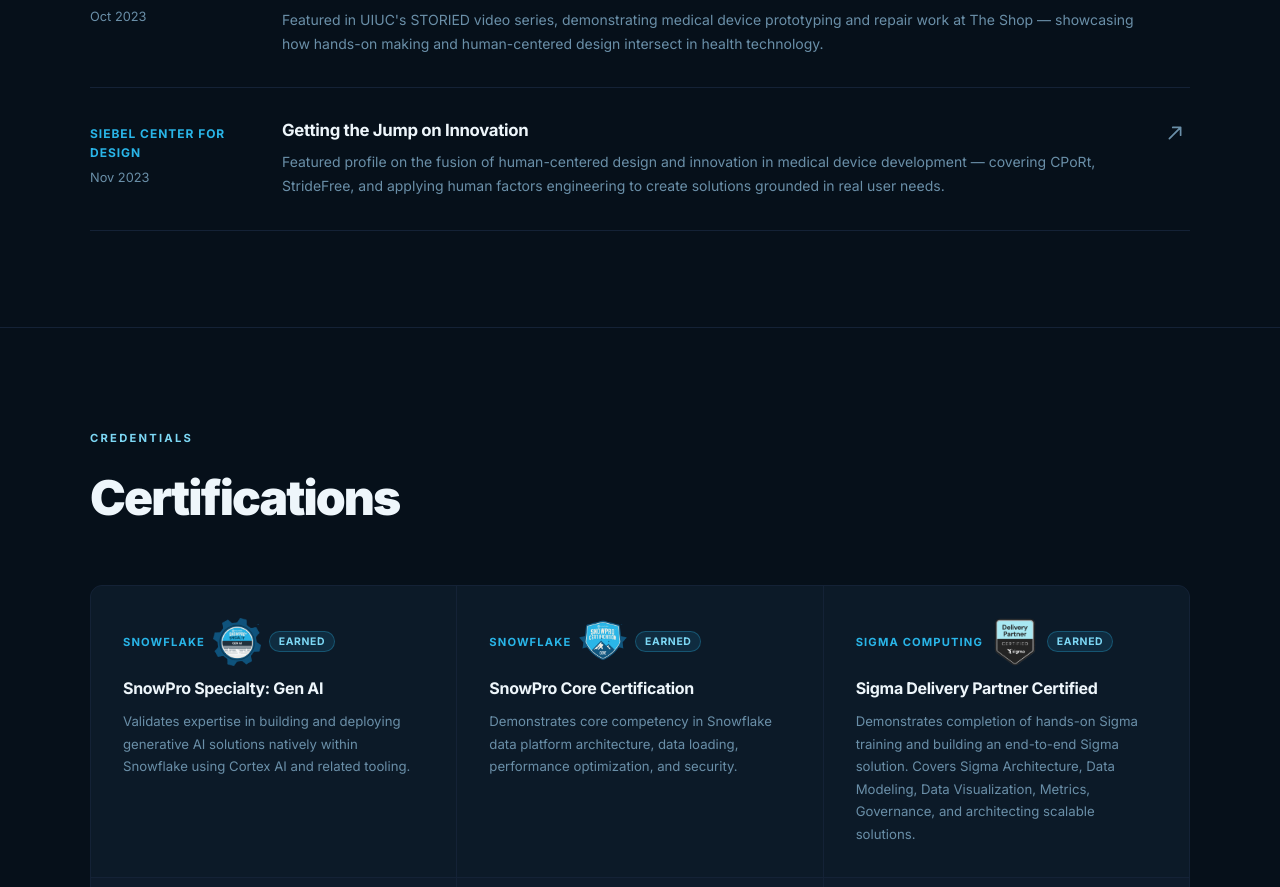
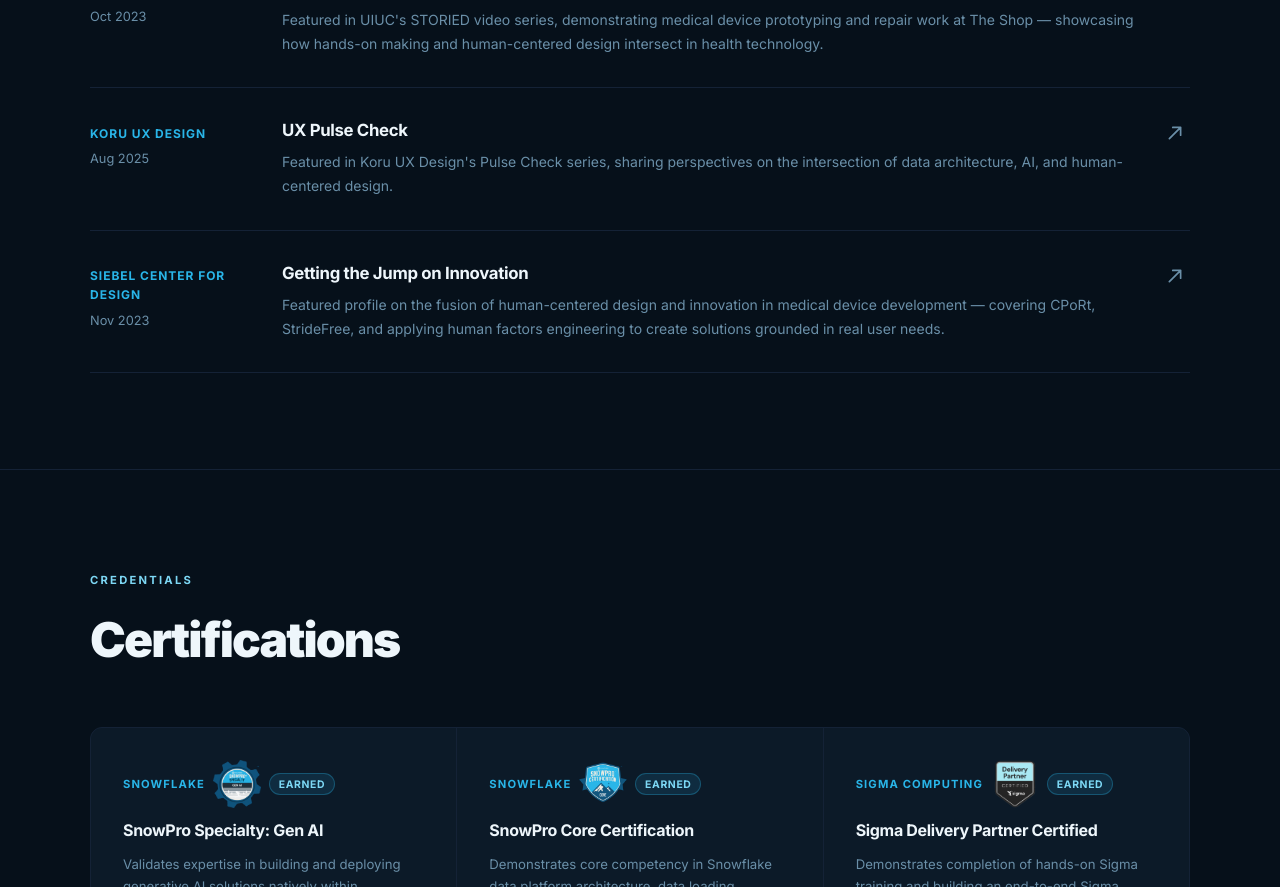
Before and after one commit to benjhardin/portfolio, a React (Vite) app: page / in a window 1280 px wide. Shown: the part 6588-7475 px from the top of the page. Built offline with nearby package versions, Linux system fonts and the light colour scheme.

Commit message:
Re-add UX Pulse Check linking to LinkedIn post

```diff
--- a/src/components/Articles.jsx
+++ b/src/components/Articles.jsx
@@ -38,6 +38,13 @@
     url: 'https://archive.storied.illinois.edu/the-shop/',
   },
   {
+    title: 'UX Pulse Check',
+    publication: 'Koru UX Design',
+    date: 'Aug 2025',
+    description: 'Featured in Koru UX Design\'s Pulse Check series, sharing perspectives on the intersection of data architecture, AI, and human-centered design.',
+    url: 'https://www.linkedin.com/feed/update/urn%3Ali%3Ashare%3A7361862682242637824',
+  },
+  {
     title: 'Getting the Jump on Innovation',
     publication: 'Siebel Center for Design',
     date: 'Nov 2023',
```
